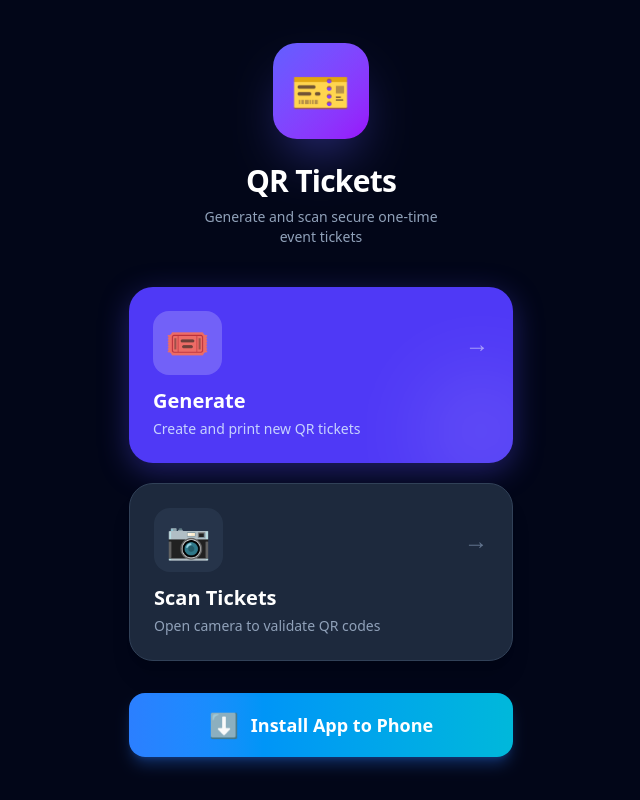
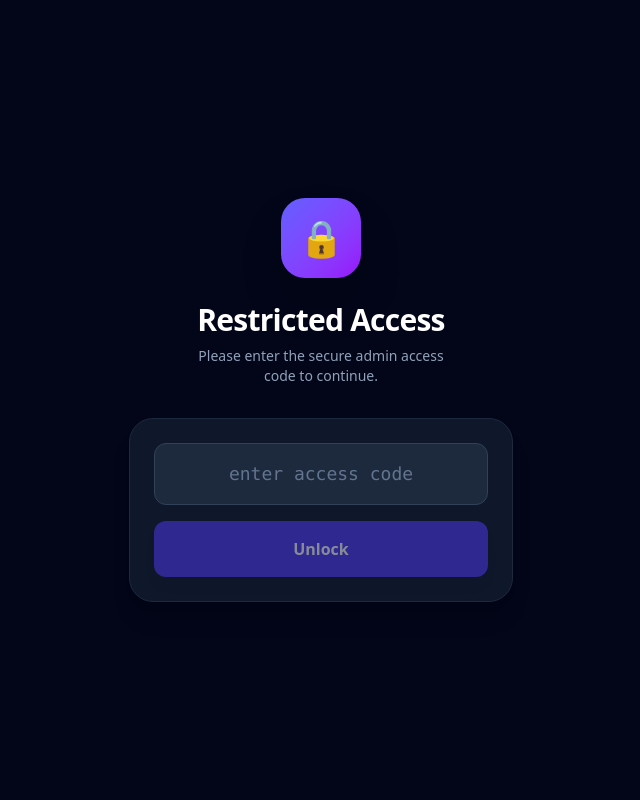
Before and after one commit to Shikur-Ebrahim/qr, a Next.js app: page / in a window 1280 px wide. Shown: the whole page, without its empty margins (319-959 px from the left). Built offline with nearby package versions, Linux system fonts and the light colour scheme; no server answers.

Commit message:
feat: add 16-digit access code authentication system and reset functionality

```diff
--- a/app/layout.tsx
+++ b/app/layout.tsx
@@ -2,6 +2,7 @@ import type { Metadata, Viewport } from "next";
 import "./globals.css";
 
 import PWARegister from "@/components/PWARegister";
+import AuthGuard from "@/components/AuthGuard";
 
 export const metadata: Metadata = {
   title: "QR Tickets",
@@ -35,7 +36,9 @@ export default function RootLayout({
       </head>
       <body className="bg-slate-950 min-h-screen text-white antialiased">
         <PWARegister />
-        {children}
+        <AuthGuard>
+          {children}
+        </AuthGuard>
       </body>
     </html>
   );
--- a/app/page.tsx
+++ b/app/page.tsx
@@ -1,12 +1,42 @@
+"use client";
+
 import Link from "next/link";
 import InstallPrompt from "@/components/InstallPrompt";
+import { doc, setDoc } from "firebase/firestore";
+import { db } from "@/lib/firebase";
 
 export default function HomePage() {
+
+  const handleResetCode = async () => {
+    const confirmReset = window.confirm(
+      "Are you sure you want to generate a new access code? You will be logged out of all other devices, and you must use the new code immediately."
+    );
+    if (!confirmReset) return;
+
+    // Generate a random 16-character alphanumeric string
+    const newCode = Array.from(crypto.getRandomValues(new Uint8Array(8)))
+      .map(b => b.toString(16).padStart(2, '0'))
+      .join('').toUpperCase();
+
+    try {
+      await setDoc(doc(db, "settings", "adminAuth"), { accessCode: newCode });
+      localStorage.setItem("qr_admin_code", newCode);
+      alert(`✅ Access Code Updated Successfully!\n\nYour NEW Access Code is:\n\n${newCode}\n\nPlease copy and save this somewhere safe!`);
+    } catch (err) {
+      alert("⚠️ Failed to update access code. Please check your connection.");
+    }
+  };
+
+  const handleLogout = () => {
+    localStorage.removeItem("qr_admin_code");
+    window.location.reload();
+  };
+
   return (
-    <main className="min-h-[100dvh] bg-slate-950 flex flex-col items-center justify-center px-6 safe-area-padding">
+    <main className="min-h-[100dvh] bg-slate-950 flex flex-col items-center justify-center px-6 safe-area-padding py-10">
 
       {/* App Icon / Logo Area */}
-      <div className="flex flex-col items-center justify-center mb-10 w-full">
+      <div className="flex flex-col items-center justify-center mb-8 w-full mt-auto">
         <div className="w-24 h-24 bg-gradient-to-br from-indigo-500 to-purple-600 rounded-3xl shadow-2xl shadow-indigo-500/40 flex items-center justify-center mb-6 transform transition-transform hover:scale-105 active:scale-95">
           <span className="text-5xl">🎫</span>
         </div>
@@ -19,14 +49,14 @@ export default function HomePage() {
       </div>
 
       {/* Main Menu Cards (Mobile Optimized) */}
-      <div className="w-full max-w-sm flex flex-col gap-5">
+      <div className="w-full max-w-sm flex flex-col gap-4">
 
-        {/* Generator Card (MOVED TO TOP) */}
+        {/* Generator Card (TOP) */}
         <Link
           href="/tickets/generate"
           className="group relative overflow-hidden flex flex-col items-start bg-indigo-600 hover:bg-indigo-500 active:bg-indigo-700 transition-all rounded-3xl p-6 shadow-[0_8px_30px_rgb(79,70,229,0.4)]"
         >
-          <div className="flex items-center justify-between w-full mb-3">
+          <div className="flex items-center justify-between w-full mb-2">
             <span className="text-4xl bg-white/20 p-3 rounded-2xl">🎟️</span>
             <span className="text-white/50 text-2xl group-hover:translate-x-1 transition-transform">→</span>
           </div>
@@ -41,12 +71,12 @@ export default function HomePage() {
           <div className="absolute -right-8 -bottom-8 w-32 h-32 bg-white/10 rounded-full blur-2xl group-hover:scale-150 transition-transform duration-500" />
         </Link>
 
-        {/* Scanner Card (MOVED TO BOTTOM) */}
+        {/* Scanner Card (BOTTOM) */}
         <Link
           href="/scan"
           className="group relative overflow-hidden flex flex-col items-start bg-slate-800 hover:bg-slate-700 active:bg-slate-900 transition-all rounded-3xl p-6 shadow-xl border border-slate-700"
         >
-          <div className="flex items-center justify-between w-full mb-3">
+          <div className="flex items-center justify-between w-full mb-2">
             <span className="text-4xl bg-slate-700/50 p-3 rounded-2xl">📷</span>
             <span className="text-slate-500 text-2xl group-hover:translate-x-1 transition-transform">→</span>
           </div>
@@ -60,8 +90,30 @@ export default function HomePage() {
 
       </div>
 
+      {/* Security & Admin Actions */}
+      <div className="w-full max-w-sm flex flex-col gap-3 mt-6">
+        <button
+          onClick={handleResetCode}
+          className="w-full flex items-center justify-center gap-2 bg-slate-900 border border-slate-700 hover:bg-slate-800 text-slate-300 font-semibold py-4 px-6 rounded-2xl transition-all"
+        >
+          <span className="text-xl">🔄</span>
+          <span>Reset Access Code</span>
+        </button>
+
+        <button
+          onClick={handleLogout}
+          className="w-full flex items-center justify-center gap-2 bg-transparent text-slate-500 hover:text-red-400 font-semibold py-3 px-6 rounded-2xl transition-all"
+        >
+          <span>Log out</span>
+        </button>
+      </div>
+
       {/* Native Install Prompt Button (Only appears in Chrome/Android when not installed) */}
       <InstallPrompt />
+
+      <div className="mt-auto pt-6 text-center w-full">
+        <p className="text-slate-700 text-xs">Secured System</p>
+      </div>
 
     </main>
   );
--- /dev/null
+++ b/components/AuthGuard.tsx
@@ -0,0 +1,100 @@
+"use client";
+
+import { useEffect, useState } from "react";
+import { doc, getDoc } from "firebase/firestore";
+import { db } from "@/lib/firebase";
+
+export default function AuthGuard({ children }: { children: React.ReactNode }) {
+  const [isAuth, setIsAuth] = useState<boolean | null>(null);
+  const [inputCode, setInputCode] = useState("");
+  const [error, setError] = useState("");
+  const [loading, setLoading] = useState(false);
+
+  useEffect(() => {
+    const checkAuth = async () => {
+      const savedCode = localStorage.getItem("qr_admin_code");
+      if (!savedCode) {
+        setIsAuth(false);
+        return;
+      }
+      try {
+        const snap = await getDoc(doc(db, "settings", "adminAuth"));
+        if (snap.exists() && snap.data().accessCode === savedCode) {
+          setIsAuth(true);
+        } else {
+          setIsAuth(false);
+          localStorage.removeItem("qr_admin_code");
+        }
+      } catch (err) {
+        setIsAuth(false);
+      }
+    };
+    checkAuth();
+  }, []);
+
+  const handleLogin = async () => {
+    if (!inputCode.trim()) return;
+    setLoading(true);
+    setError("");
+    try {
+      const snap = await getDoc(doc(db, "settings", "adminAuth"));
+      if (snap.exists() && snap.data().accessCode === inputCode.trim()) {
+        localStorage.setItem("qr_admin_code", inputCode.trim());
+        setIsAuth(true);
+      } else {
+        setError("Invalid Access Code");
+      }
+    } catch (err) {
+      setError("Network error. Please try again.");
+    }
+    setLoading(false);
+  };
+
+  if (isAuth === null) {
+    return (
+      <div className="min-h-screen bg-slate-950 flex items-center justify-center">
+        <div className="w-10 h-10 border-4 border-indigo-500 border-t-transparent rounded-full animate-spin" />
+      </div>
+    );
+  }
+
+  if (isAuth === false) {
+    return (
+      <div className="min-h-screen bg-slate-950 flex flex-col items-center justify-center px-6 safe-area-padding">
+        <div className="flex flex-col items-center justify-center mb-8 w-full">
+          <div className="w-20 h-20 bg-gradient-to-br from-indigo-500 to-purple-600 rounded-3xl shadow-2xl flex items-center justify-center mb-6">
+            <span className="text-4xl">🔒</span>
+          </div>
+          <h1 className="text-3xl font-black tracking-tight text-white mb-2 text-center">
+            Restricted Access
+          </h1>
+          <p className="text-slate-400 text-sm text-center max-w-[260px]">
+            Please enter the secure admin access code to continue.
+          </p>
+        </div>
+
+        <div className="bg-slate-900 border border-slate-800 p-6 rounded-3xl w-full max-w-sm shadow-xl">
+          <input
+            type="text"
+            value={inputCode}
+            onChange={(e) => setInputCode(e.target.value.toUpperCase())}
+            placeholder="Enter Access Code"
+            className="w-full bg-slate-800 border border-slate-700 text-white rounded-xl px-4 py-4 text-lg font-mono mb-4 focus:outline-none focus:border-indigo-500 text-center tracking-widest uppercase placeholder:text-slate-500 placeholder:tracking-normal placeholder:lowercase"
+          />
+
+          {error && <p className="text-red-400 text-sm mb-4 text-center">{error}</p>}
+
+          <button
+            onClick={handleLogin}
+            disabled={loading || inputCode.length < 5}
+            className="w-full bg-indigo-600 hover:bg-indigo-500 active:bg-indigo-700 disabled:opacity-50 disabled:cursor-not-allowed text-white font-bold py-4 rounded-xl transition-all shadow-lg"
+          >
+            {loading ? "Checking..." : "Unlock"}
+          </button>
+        </div>
+      </div>
+    );
+  }
+
+  return <>{children}</>;
+}
--- /dev/null
+++ b/scripts/init-auth.mjs
@@ -0,0 +1,31 @@
+import { initializeApp } from "firebase/app";
+import { getFirestore, doc, setDoc } from "firebase/firestore";
+
+const firebaseConfig = {
+  apiKey: "AIzaSyBM6-gBgegSqI_iLd1nVadBjoxyUv5rcBo",
+  authDomain: "eventqr-5f7f1.firebaseapp.com",
+  projectId: "eventqr-5f7f1",
+  storageBucket: "eventqr-5f7f1.firebasestorage.app",
+  messagingSenderId: "691260420644",
+  appId: "1:691260420644:web:1347229849b27fc17e5eb1",
+};
+
+const app = initializeApp(firebaseConfig);
+const db = getFirestore(app);
+
+const INITIAL_CODE = "K9B3H6V8N2C7X4M1";
+
+async function initAuth() {
+  try {
+    await setDoc(doc(db, "settings", "adminAuth"), {
+      accessCode: INITIAL_CODE
+    });
+    console.log("Successfully initialized auth code:", INITIAL_CODE);
+    process.exit(0);
+  } catch (err) {
+    console.error(err);
+    process.exit(1);
+  }
+}
+
+initAuth();
```
